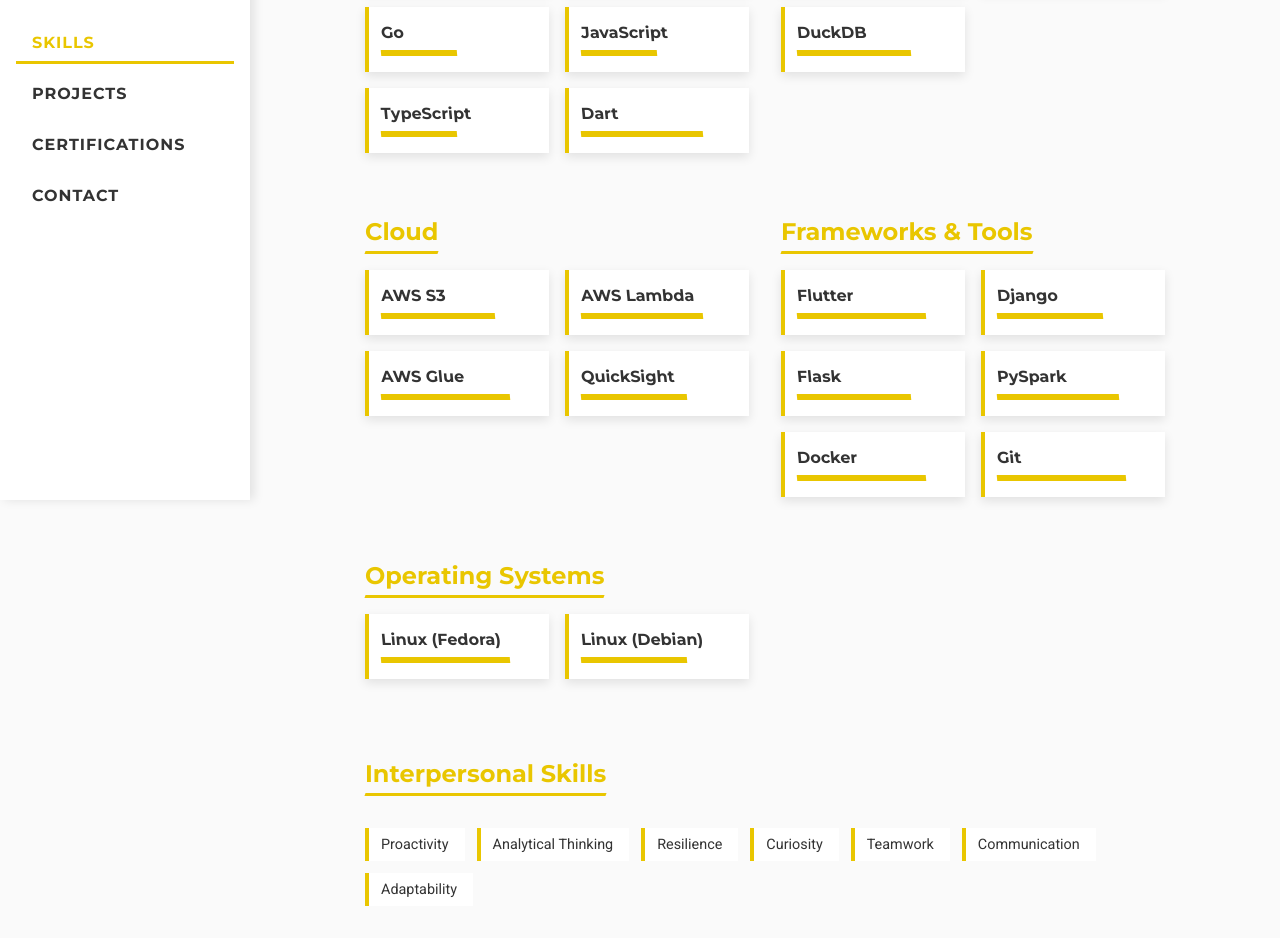
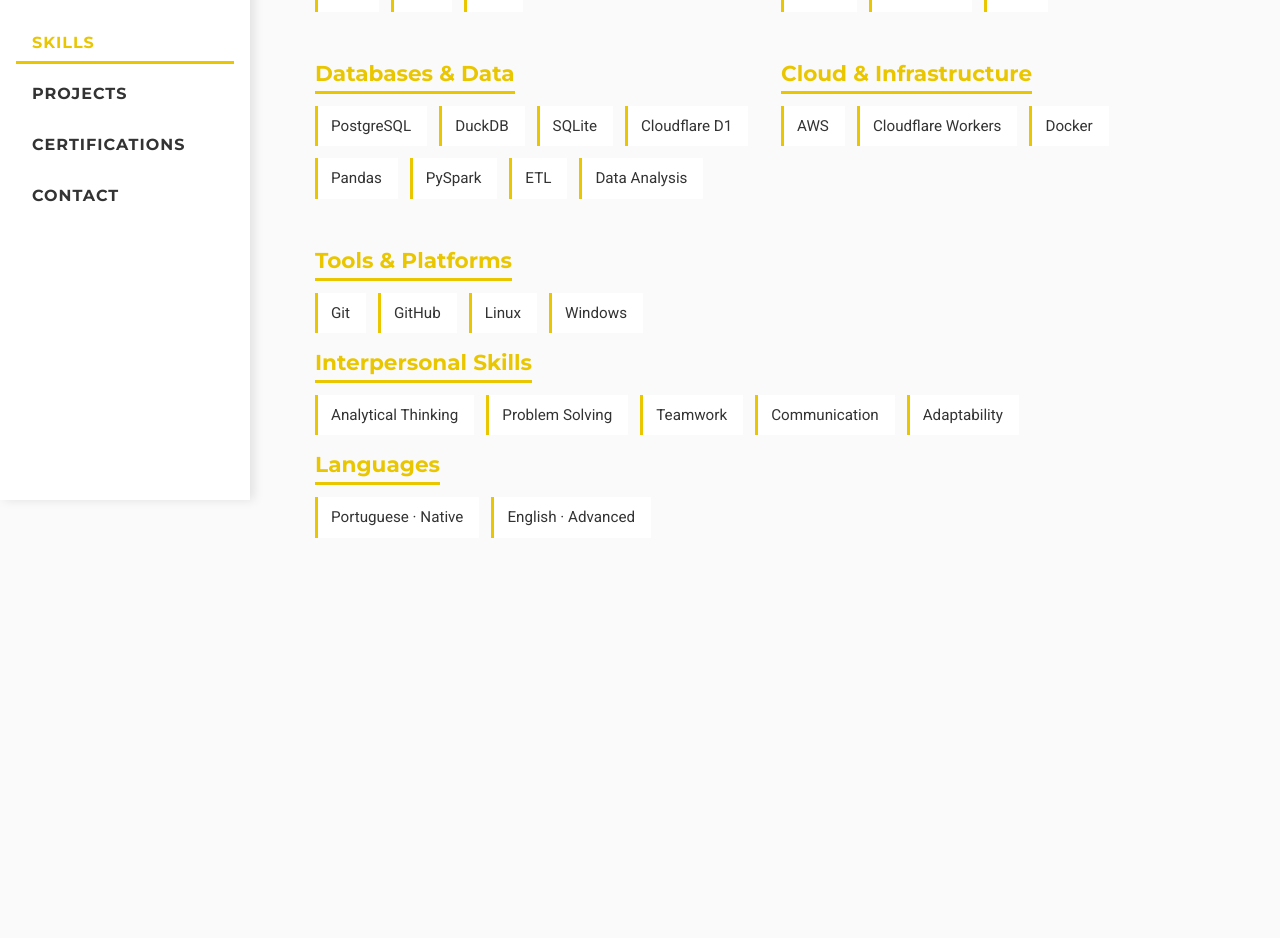
Before and after one commit to YuzuruTK/Portifolio-Project, a React (Vite) app: page /skills in a window 1280 px wide. Shown: the part 300-1238 px from the top of the page. After the commit the page ends 886 px from the top, so only its background shows below. Built offline with nearby package versions, Linux system fonts and the light colour scheme.

Commit message:
Align skills with current resume

```diff
--- a/src/pages/Skills.jsx
+++ b/src/pages/Skills.jsx
@@ -1,321 +1,81 @@
 import { motion } from 'framer-motion';
 import styled from 'styled-components';
-import { useTheme } from '../contexts/ThemeContext';
 
-const SkillsContainer = styled.div`
-    max-width: 800px;
-    margin: 0 auto;
-`;
-
-const SectionTitle = styled.h2`
-    margin-bottom: 2rem;
-`;
-
+const SkillsContainer = styled.div`max-width: 900px; margin: 0 auto;`;
+const SectionTitle = styled.h2`margin-bottom: 2rem;`;
 const SkillsGrid = styled.div`
     display: grid;
     grid-template-columns: 1fr;
     gap: 2rem;
-
-    @media (min-width: 768px) {
-        grid-template-columns: repeat(2, 1fr);
+    @media (min-width: 768px) { grid-template-columns: repeat(2, 1fr); }
+`;
+const SkillCategory = styled(motion.section)`margin-bottom: 1rem;`;
+const CategoryTitle = styled.h3`
+    font-size: 1.35rem; margin-bottom: 1.25rem; color: var(--accent);
+    position: relative; display: inline-block;
+    &:after {
+        content: ''; position: absolute; left: 0; bottom: -8px;
+        width: 100%; height: 3px; background-color: var(--accent);
+    }
+`;
+const SkillsList = styled.div`display: flex; flex-wrap: wrap; gap: 0.75rem;`;
+const SkillTag = styled(motion.span)`
+    background-color: var(--card-bg);
+    color: var(--text);
+    padding: 0.7rem 1rem;
+    font-size: 0.95rem;
+    position: relative;
+    &:before {
+        content: ''; position: absolute; top: 0; left: 0;
+        width: 3px; height: 100%; background-color: var(--accent);
     }
 `;
 
-const SkillCategory = styled(motion.div)`
-    margin-bottom: 2rem;
-`;
-
-const CategoryTitle = styled.h3`
-    font-size: 1.5rem;
-    margin-bottom: 1.5rem;
-    color: var(--accent);
-    position: relative;
-    display: inline-block;
-
-    &:after {
-        content: '';
-        position: absolute;
-        left: 0;
-        bottom: -8px;
-        width: 100%;
-        height: 3px;
-        background-color: var(--accent);
-        transform: skewX(-20deg);
-    }
-`;
-
-const SkillsList = styled.div`
-    display: grid;
-    grid-template-columns: repeat(auto-fill, minmax(150px, 1fr));
-    gap: 1rem;
-`;
-
-const SkillItem = styled(motion.div)`
-    background-color: var(--card-bg);
-    padding: 1rem;
-    position: relative;
-    overflow: hidden;
-    box-shadow: 0 4px 10px rgba(0, 0, 0, 0.1);
-    transform: skewX(-5deg);
-    transition: transform 0.3s ease, box-shadow 0.3s ease;
-
-    &:hover {
-        transform: skewX(-5deg) translateY(-5px);
-        box-shadow: 0 8px 20px rgba(0, 0, 0, 0.15);
-    }
-
-    &:before {
-        content: '';
-        position: absolute;
-        top: 0;
-        left: 0;
-        width: 4px;
-        height: 100%;
-        background-color: var(--accent);
-    }
-`;
-
-const SkillName = styled.h4`
-    font-size: 1rem;
-    margin-bottom: 0.5rem;
-    transform: skewX(5deg); /* Counter the parent skew */
-`;
-
-const SkillLevel = styled.div`
-    height: 6px;
-    background-color: rgba(255, 255, 255, 0.1);
-    position: relative;
-    transform: skewX(5deg); /* Counter the parent skew */
-
-    &:before {
-        content: '';
-        position: absolute;
-        top: 0;
-        left: 0;
-        height: 100%;
-        width: ${props => props.level}%;
-        background-color: var(--accent);
-    }
-`;
-
-const InterpersonalSkills = styled(motion.div)`
-    margin-top: 3rem;
-`;
-
-const TagsContainer = styled.div`
-    display: flex;
-    flex-wrap: wrap;
-    gap: 0.75rem;
-    margin-top: 1rem;
-`;
-
-const SkillTag = styled(motion.span)`
-    background-color: var(--card-bg);
-    color: var(--text);
-    padding: 0.5rem 1rem;
-    font-size: 0.9rem;
-    font-weight: 500;
-    position: relative;
-    overflow: hidden;
-    transform: skewX(-10deg);
-
-    &:before {
-        content: '';
-        position: absolute;
-        top: 0;
-        left: 0;
-        width: 4px;
-        height: 100%;
-        background-color: var(--accent);
-    }
-`;
+const categories = [
+    { title: 'Programming Languages', skills: ['Python', 'JavaScript', 'TypeScript', 'Go', 'Java', 'Dart', 'SQL'] },
+    { title: 'Backend & Application Development', skills: ['Node.js', 'Hono', 'Flask', 'Django', 'React', 'Flutter', 'REST APIs', 'MCP'] },
+    { title: 'Databases & Data', skills: ['PostgreSQL', 'DuckDB', 'SQLite', 'Cloudflare D1', 'Pandas', 'PySpark', 'ETL', 'Data Analysis'] },
+    { title: 'Cloud & Infrastructure', skills: ['AWS', 'Cloudflare Workers', 'Docker'] },
+    { title: 'Tools & Platforms', skills: ['Git', 'GitHub', 'Linux', 'Windows'] }
+];
+const interpersonalSkills = ['Analytical Thinking', 'Problem Solving', 'Teamwork', 'Communication', 'Adaptability'];
 
 const Skills = () => {
-    const { theme } = useTheme();
-
     const containerVariants = {
         hidden: { opacity: 0 },
-        visible: {
-            opacity: 1,
-            transition: {
-                staggerChildren: 0.1
-            }
-        }
+        visible: { opacity: 1, transition: { staggerChildren: 0.1 } }
     };
-
     const itemVariants = {
         hidden: { y: 20, opacity: 0 },
-        visible: {
-            y: 0,
-            opacity: 1,
-            transition: {
-                type: "spring",
-                stiffness: 300,
-                damping: 24
-            }
-        }
+        visible: { y: 0, opacity: 1, transition: { type: 'spring', stiffness: 300, damping: 24 } }
     };
-
-    const tagVariants = {
-        hidden: { scale: 0.8, opacity: 0 },
-        visible: {
-            scale: 1,
-            opacity: 1,
-            transition: {
-                type: "spring",
-                stiffness: 300,
-                damping: 20
-            }
-        }
-    };
-
-    // Programming skills with proficiency levels
-    const programmingSkills = [
-        { name: "Python", level: 90 },
-        { name: "Java", level: 60 },
-        { name: "Go", level: 50 },
-        { name: "JavaScript", level: 50 },
-        { name: "TypeScript", level: 50 },
-        { name: "Dart", level: 80 }
-    ];
-
-    // Database skills
-    const databaseSkills = [
-        { name: "SQL", level: 85 },
-        { name: "PostgreSQL", level: 80 },
-        { name: "DuckDB", level: 75 }
-    ];
-
-    // Cloud skills
-    const cloudSkills = [
-        { name: "AWS S3", level: 75 },
-        { name: "AWS Lambda", level: 80 },
-        { name: "AWS Glue", level: 85 },
-        { name: "QuickSight", level: 70 }
-    ];
-
-    // Frameworks and tools
-    const frameworksTools = [
-        { name: "Flutter", level: 85 },
-        { name: "Django", level: 70 },
-        { name: "Flask", level: 75 },
-        { name: "PySpark", level: 80 },
-        { name: "Docker", level: 85 },
-        { name: "Git", level: 85 }
-    ];
-
-    // Operating systems
-    const operatingSystems = [
-        { name: "Linux (Fedora)", level: 85 },
-        { name: "Linux (Debian)", level: 70 }
-    ];
-
-    // Interpersonal skills
-    const interpersonalSkills = [
-        "Proactivity", "Analytical Thinking", "Resilience", "Curiosity",
-        "Teamwork", "Communication", "Adaptability"
-    ];
 
     return (
         <SkillsContainer as={motion.div} variants={containerVariants} initial="hidden" animate="visible">
-            <SectionTitle as={motion.h2} variants={itemVariants}>Skills</SectionTitle>
-
+            <SectionTitle as={motion.h2} variants={itemVariants}>Technical Skills</SectionTitle>
             <SkillsGrid>
-                <SkillCategory variants={itemVariants}>
-                    <CategoryTitle>Programming Languages</CategoryTitle>
+                {categories.map(category => (
+                    <SkillCategory key={category.title} variants={itemVariants}>
+                        <CategoryTitle>{category.title}</CategoryTitle>
                         <SkillsList>
-                        {programmingSkills.map((skill, index) => (
-                            <SkillItem
-                                key={skill.name}
-                                variants={itemVariants}
-                                custom={index}
-                            >
-                                <SkillName>{skill.name}</SkillName>
-                                <SkillLevel level={skill.level} />
-                            </SkillItem>
-                        ))}
+                            {category.skills.map(skill => <SkillTag key={skill} variants={itemVariants}>{skill}</SkillTag>)}
                         </SkillsList>
                     </SkillCategory>
-
+                ))}
+            </SkillsGrid>
             <SkillCategory variants={itemVariants}>
-                    <CategoryTitle>Databases</CategoryTitle>
+                <CategoryTitle>Interpersonal Skills</CategoryTitle>
                 <SkillsList>
-                        {databaseSkills.map((skill, index) => (
-                            <SkillItem
-                                key={skill.name}
-                                variants={itemVariants}
-                                custom={index}
-                            >
-                                <SkillName>{skill.name}</SkillName>
-                                <SkillLevel level={skill.level} />
-                            </SkillItem>
-                        ))}
+                    {interpersonalSkills.map(skill => <SkillTag key={skill} variants={itemVariants}>{skill}</SkillTag>)}
                 </SkillsList>
             </SkillCategory>
-
             <SkillCategory variants={itemVariants}>
-                    <CategoryTitle>Cloud</CategoryTitle>
+                <CategoryTitle>Languages</CategoryTitle>
                 <SkillsList>
-                        {cloudSkills.map((skill, index) => (
-                            <SkillItem
-                                key={skill.name}
-                                variants={itemVariants}
-                                custom={index}
-                            >
-                                <SkillName>{skill.name}</SkillName>
-                                <SkillLevel level={skill.level} />
-                            </SkillItem>
-                        ))}
+                    <SkillTag variants={itemVariants}>Portuguese · Native</SkillTag>
+                    <SkillTag variants={itemVariants}>English · Advanced</SkillTag>
                 </SkillsList>
             </SkillCategory>
-
-                <SkillCategory variants={itemVariants}>
-                    <CategoryTitle>Frameworks & Tools</CategoryTitle>
-                    <SkillsList>
-                        {frameworksTools.map((skill, index) => (
-                            <SkillItem
-                                key={skill.name}
-                                variants={itemVariants}
-                                custom={index}
-                            >
-                                <SkillName>{skill.name}</SkillName>
-                                <SkillLevel level={skill.level} />
-                            </SkillItem>
-                        ))}
-                    </SkillsList>
-                </SkillCategory>
-
-                <SkillCategory variants={itemVariants}>
-                    <CategoryTitle>Operating Systems</CategoryTitle>
-                    <SkillsList>
-                        {operatingSystems.map((skill, index) => (
-                            <SkillItem
-                                key={skill.name}
-                                variants={itemVariants}
-                                custom={index}
-                            >
-                                <SkillName>{skill.name}</SkillName>
-                                <SkillLevel level={skill.level} />
-                            </SkillItem>
-                        ))}
-                    </SkillsList>
-                </SkillCategory>
-            </SkillsGrid>
-
-            <InterpersonalSkills variants={itemVariants}>
-                <CategoryTitle>Interpersonal Skills</CategoryTitle>
-                <TagsContainer>
-                    {interpersonalSkills.map((skill, index) => (
-                        <SkillTag
-                            key={skill}
-                            variants={tagVariants}
-                            custom={index}
-                        >
-                            {skill}
-                        </SkillTag>
-                    ))}
-                </TagsContainer>
-            </InterpersonalSkills>
         </SkillsContainer>
     );
 };
```
Lines whose indentation alone changed are shown as unchanged.
